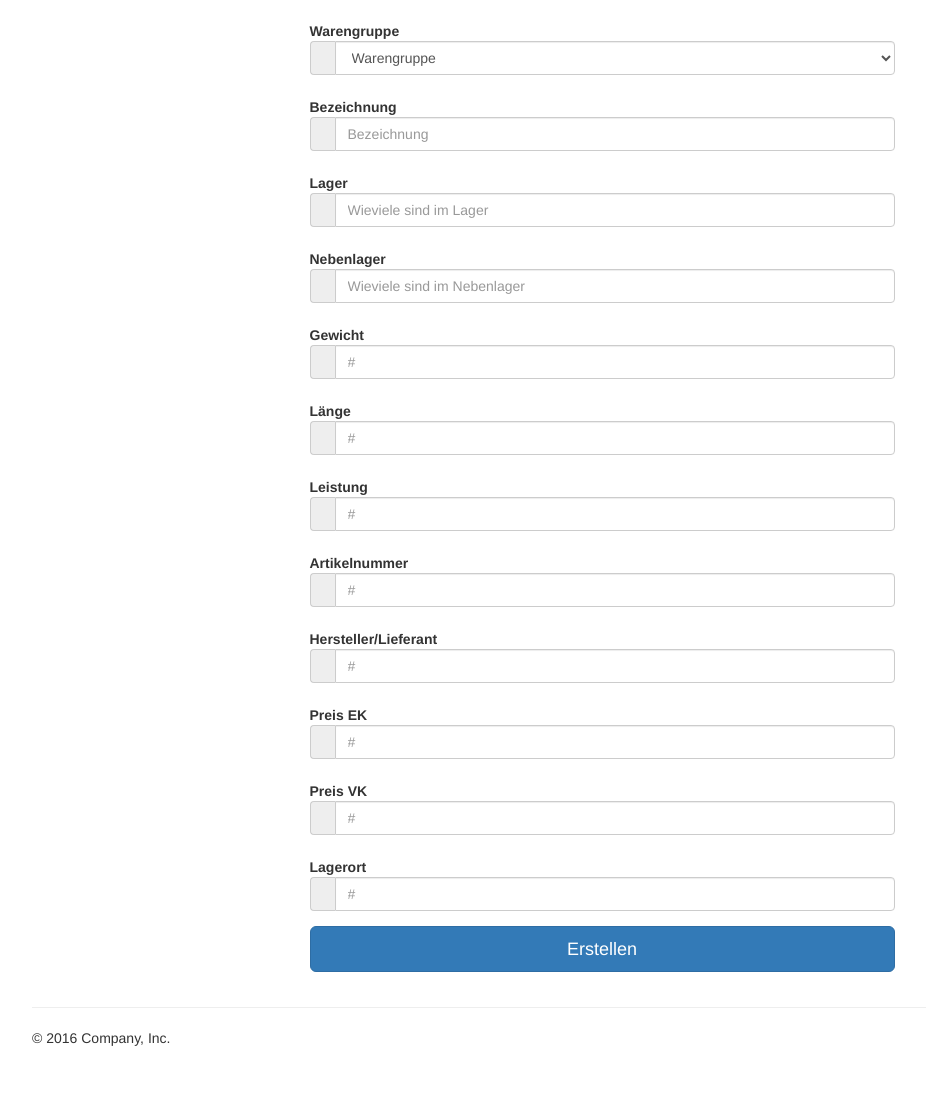
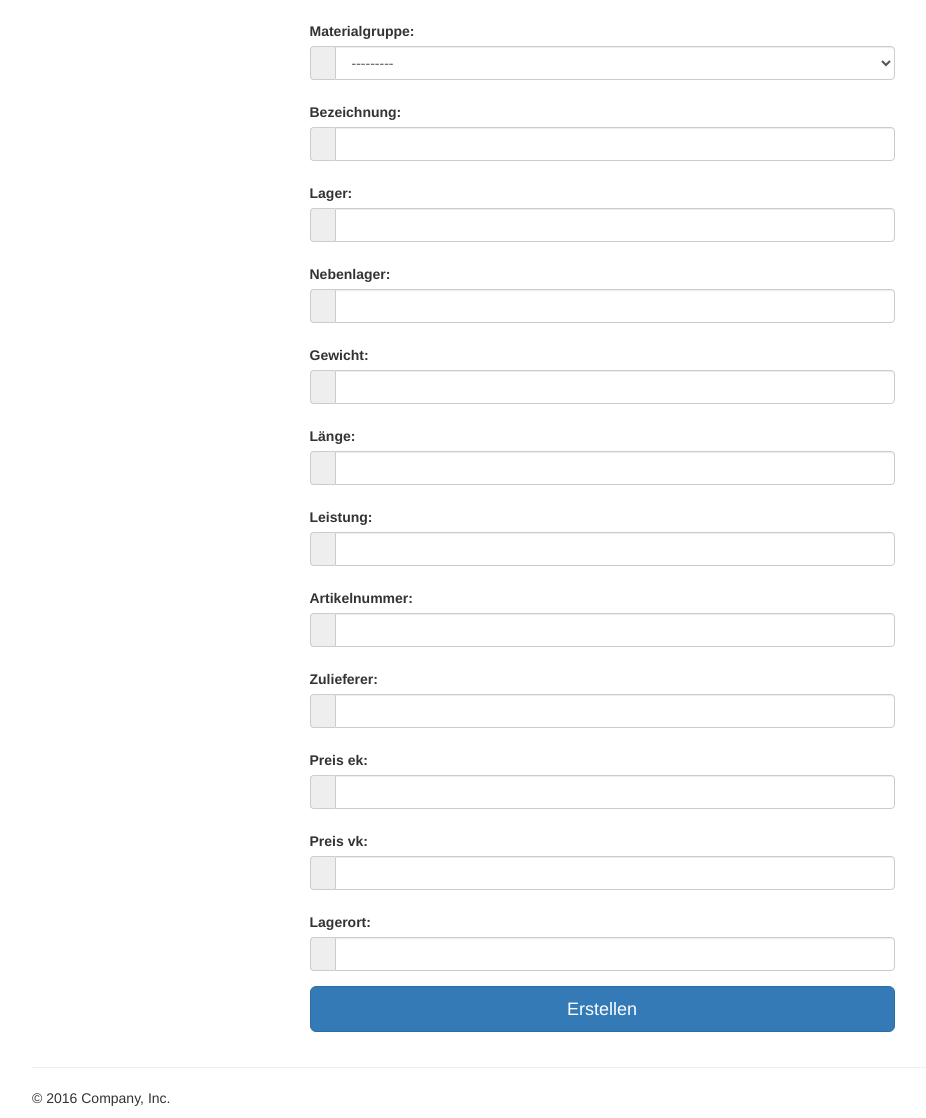
Before and after one commit to gelli/allinventar, a Django app: page /inventory/new/ in a window 1280 px wide. Shown: the part 51-1169 px from the top of the page, without its empty margins (38-964 px from the left). Before the commit the page ends 1097 px from the top, so only its background shows below. Run offline with Django 3.2, Linux system fonts and the light colour scheme; data comes from the database, SQL or seed files in the repository; some libraries are stand-ins or nearby versions.

Commit message:
Implement form for new inventory items

```diff
--- a/allinventar/settings.py
+++ b/allinventar/settings.py
@@ -39,7 +39,8 @@ INSTALLED_APPS = [
     'django.contrib.messages',
     'django.contrib.staticfiles',
     'bootstrap3',
-    'inventory.apps.InventoryConfig'
+    'inventory.apps.InventoryConfig',
+    'widget_tweaks'
 ]
 
 MIDDLEWARE = [
--- /dev/null
+++ b/inventory/forms.py
@@ -0,0 +1,18 @@
+from django import forms
+
+from .models import MaterialGroup
+
+
+class NewEinzelbuchungForm(forms.Form):
+    materialgruppe = forms.ModelChoiceField(queryset=MaterialGroup.objects.all(), required=True)
+    bezeichnung = forms.CharField(max_length=100)
+    lager = forms.IntegerField(max_value=100, min_value=0)
+    nebenlager = forms.IntegerField(max_value=100, min_value=0)
+    gewicht = forms.IntegerField(max_value=100, min_value=0)
+    länge = forms.IntegerField()
+    leistung = forms.IntegerField()
+    artikelnummer = forms.CharField(max_length=100)
+    zulieferer = forms.CharField(max_length=100)
+    preis_ek = forms.CharField(max_length=100)
+    preis_vk = forms.CharField(max_length=100)
+    lagerort = forms.CharField(max_length=100)
--- a/inventory/models.py
+++ b/inventory/models.py
@@ -1,14 +1,15 @@
 from django.db import models
 from decimal import Decimal
 
+
 # Create your models here.
-
 
 class MaterialGroup(models.Model):
     description = models.CharField(max_length=100)
 
     def __str__(self):
         return self.description
+
 
 class MaterialStatus(models.Model):
     description = models.CharField(max_length=100)
@@ -18,24 +19,25 @@ class MaterialStatus(models.Model):
 
 
 class Material(models.Model):
-#    PNummer
+    #    PNummer
     bezeichnung = models.CharField(max_length=100)
     warengruppe = models.ForeignKey(MaterialGroup, on_delete=models.CASCADE)
     gewicht = models.IntegerField(null=True)
     laenge = models.IntegerField(null=True)
     leistung = models.IntegerField(null=True)
     artikelnummer = models.CharField(max_length=50, null=True)
-    hersteller_lieferant  = models.CharField(max_length=100, null=True)
-#    preis_ek = models.DecimalField(max_digits=10, decimal_places=2, default='0.00')
-#    preis_vk = models.DecimalField(max_digits=10, decimal_places=2, default='0.00')
+    hersteller_lieferant = models.CharField(max_length=100, null=True)
+    #    preis_ek = models.DecimalField(max_digits=10, decimal_places=2, default='0.00')
+    #    preis_vk = models.DecimalField(max_digits=10, decimal_places=2, default='0.00')
     preis_ek = models.IntegerField(null=True)
     preis_vk = models.IntegerField(null=True)
 
     def __str__(self):
         return self.bezeichnung
 
+
 class InventoryItem(models.Model):
-#    ENummer
+    #    ENummer
     identifier = models.CharField(max_length=30)
     material = models.ForeignKey(Material, on_delete=models.CASCADE)
     status = models.ForeignKey(MaterialStatus, on_delete=models.CASCADE, null=True)
@@ -45,15 +47,3 @@ class InventoryItem(models.Model):
 
     def __str__(self):
         return "%s - %s" % (self.identifier, self.material.bezeichnung)
-
-
-"""class InventoryGruppe(models.Model):
-    GNummer
-    bezeichnnung,
-    lagerort,
-
-
-class InventoryGruppenItem(models.model):
-    InventoryGruppe.ID
-    InventoryItem.ID
-"""
--- a/inventory/templates/inventory/new.html
+++ b/inventory/templates/inventory/new.html
@@ -1,138 +1,44 @@
 {% extends "base.html" %}
 
+{% load widget_tweaks %}
+
 {% block content %}
+
     <div class="row">
         <div class="col-md-6 col-md-offset-3">
-    <form class="form-horizontal" method="post" action="#">
+            <form class="form-horizontal" method="post" action="/inventory/new/">
 
-      <div class="form-group">
-      	<label for="email" class="cols-sm-2 control-label">Warengruppe</label>
+                {% csrf_token %}
+
+                {{ form.non_field_errors }}
+
+                {% for field in form %}
+
+                    <div class="form-group {% if field.errors %}has-error{% endif %}">
+                        <label for="{{ field.id_for_label }}" class="cols-sm-2 control-label">{{ field.label_tag }}</label>
                         <div class="cols-sm-10">
                             <div class="input-group">
+                                <!-- {{ field.errors }} -->
                                 <span class="input-group-addon"><i class="fa fa-envelope fa" aria-hidden="true"></i></span>
-      			<select class="form-control" name="email" id="email"  placeholder="Enter your Email">
-              <option>Warengruppe</option>
-              <option>Warengruppeewogjwop</option>
-            </select>
+                                {%  render_field field class+="form-control"%}
                             </div>
+
+                            {% if field.errors %}
+                                <span class="help-block">
+                                {% for error in field.errors %}
+                                    {{ error|escape }}
+                                {% endfor %}
+                            </span>
+                            {% endif %}
                         </div>
                     </div>
 
-    <div class="form-group">
-    	<label for="bezeichnung" class="cols-sm-2 control-label">Bezeichnung</label>
-    	<div class="cols-sm-10">
-    		<div class="input-group">
-    			<span class="input-group-addon"><i class="fa fa-user fa" aria-hidden="true"></i></span>
-    			<input type="text" class="form-control" name="bezeichnung" id="bezeichnung"  placeholder="Bezeichnung"/>
-    		</div>
-    	</div>
+                {% endfor %}
+
+                <div class="form-group ">
+                    <button type="submit" class="btn btn-primary btn-lg btn-block login-button">Erstellen</button>
                 </div>
 
-
-    <div class="form-group">
-    	<label for="username" class="cols-sm-2 control-label">Lager</label>
-    	<div class="cols-sm-10">
-    		<div class="input-group">
-    			<span class="input-group-addon"><i class="fa fa-users fa" aria-hidden="true"></i></span>
-    			<input type="text" class="form-control" name="username" id="username"  placeholder="Wieviele sind im Lager"/>
-    		</div>
-    	</div>
-    </div>
-
-    <div class="form-group">
-    	<label for="password" class="cols-sm-2 control-label">Nebenlager</label>
-    	<div class="cols-sm-10">
-    		<div class="input-group">
-    			<span class="input-group-addon"><i class="fa fa-lock fa-lg" aria-hidden="true"></i></span>
-    			<input type="text" class="form-control" name="password" id="password"  placeholder="Wieviele sind im Nebenlager"/>
-    		</div>
-    	</div>
-    </div>
-
-    <div class="form-group">
-    	<label for="confirm" class="cols-sm-2 control-label">Gewicht</label>
-    	<div class="cols-sm-10">
-    		<div class="input-group">
-    			<span class="input-group-addon"><i class="fa fa-lock fa-lg" aria-hidden="true"></i></span>
-    			<input type="password" class="form-control" name="confirm" id="confirm"  placeholder="#"/>
-    		</div>
-    	</div>
-    </div>
-
-    <div class="form-group">
-    	<label for="confirm" class="cols-sm-2 control-label">Länge</label>
-    	<div class="cols-sm-10">
-    		<div class="input-group">
-    			<span class="input-group-addon"><i class="fa fa-lock fa-lg" aria-hidden="true"></i></span>
-    			<input type="password" class="form-control" name="confirm" id="confirm"  placeholder="#"/>
-    		</div>
-    	</div>
-    </div>
-
-    <div class="form-group">
-    	<label for="confirm" class="cols-sm-2 control-label">Leistung</label>
-    	<div class="cols-sm-10">
-    		<div class="input-group">
-    			<span class="input-group-addon"><i class="fa fa-lock fa-lg" aria-hidden="true"></i></span>
-    			<input type="password" class="form-control" name="confirm" id="confirm"  placeholder="#"/>
-    		</div>
-    	</div>
-    </div>
-
-    <div class="form-group">
-    	<label for="confirm" class="cols-sm-2 control-label">Artikelnummer</label>
-    	<div class="cols-sm-10">
-    		<div class="input-group">
-    			<span class="input-group-addon"><i class="fa fa-lock fa-lg" aria-hidden="true"></i></span>
-    			<input type="password" class="form-control" name="confirm" id="confirm"  placeholder="#"/>
-    		</div>
-    	</div>
-    </div>
-
-    <div class="form-group">
-    	<label for="confirm" class="cols-sm-2 control-label">Hersteller/Lieferant</label>
-    	<div class="cols-sm-10">
-    		<div class="input-group">
-    			<span class="input-group-addon"><i class="fa fa-lock fa-lg" aria-hidden="true"></i></span>
-    			<input type="password" class="form-control" name="confirm" id="confirm"  placeholder="#"/>
-    		</div>
-    	</div>
-    </div>
-
-    <div class="form-group">
-    	<label for="confirm" class="cols-sm-2 control-label">Preis EK</label>
-    	<div class="cols-sm-10">
-    		<div class="input-group">
-    			<span class="input-group-addon"><i class="fa fa-lock fa-lg" aria-hidden="true"></i></span>
-    			<input type="password" class="form-control" name="confirm" id="confirm"  placeholder="#"/>
-    		</div>
-    	</div>
-    </div>
-
-    <div class="form-group">
-    	<label for="confirm" class="cols-sm-2 control-label">Preis VK</label>
-    	<div class="cols-sm-10">
-    		<div class="input-group">
-    			<span class="input-group-addon"><i class="fa fa-lock fa-lg" aria-hidden="true"></i></span>
-    			<input type="password" class="form-control" name="confirm" id="confirm"  placeholder="#"/>
-    		</div>
-    	</div>
-    </div>
-
-    <div class="form-group">
-    	<label for="confirm" class="cols-sm-2 control-label">Lagerort</label>
-    	<div class="cols-sm-10">
-    		<div class="input-group">
-    			<span class="input-group-addon"><i class="fa fa-lock fa-lg" aria-hidden="true"></i></span>
-    			<input type="password" class="form-control" name="confirm" id="confirm"  placeholder="#"/>
-    		</div>
-    	</div>
-    </div>
-
-
-    <div class="form-group ">
-    	<button type="button" class="btn btn-primary btn-lg btn-block login-button">Erstellen</button>
-    </div>
             </form>
         </div>
     </div>
--- a/inventory/views.py
+++ b/inventory/views.py
@@ -1,3 +1,4 @@
+from django.http import HttpResponseRedirect
 from django.shortcuts import render
 from django.http import HttpResponse
 from django.template import loader
@@ -5,6 +6,10 @@ from django.template import loader
 from django.contrib import messages
 
 from .models import InventoryItem
+from .models import MaterialGroup
+
+from .forms import NewEinzelbuchungForm
+
 
 # Create your views here.
 
@@ -26,7 +31,16 @@ def detail(request, item_id):
 
 
 def new(request):
-    return render(request, "inventory/new.html", {})
+    if request.method == 'POST':
+        form = NewEinzelbuchungForm(request.POST)
+        if form.is_valid():
+            print("form is valid")
+            return HttpResponseRedirect('/inventory/')
+    else:
+        form = NewEinzelbuchungForm()
+
+    return render(request, 'inventory/new.html', {'form': form})
+
 
 def newpilot(request):
     return render(request, "inventory/newpilot.html", {})
```
Lines whose indentation alone changed are shown as unchanged.
